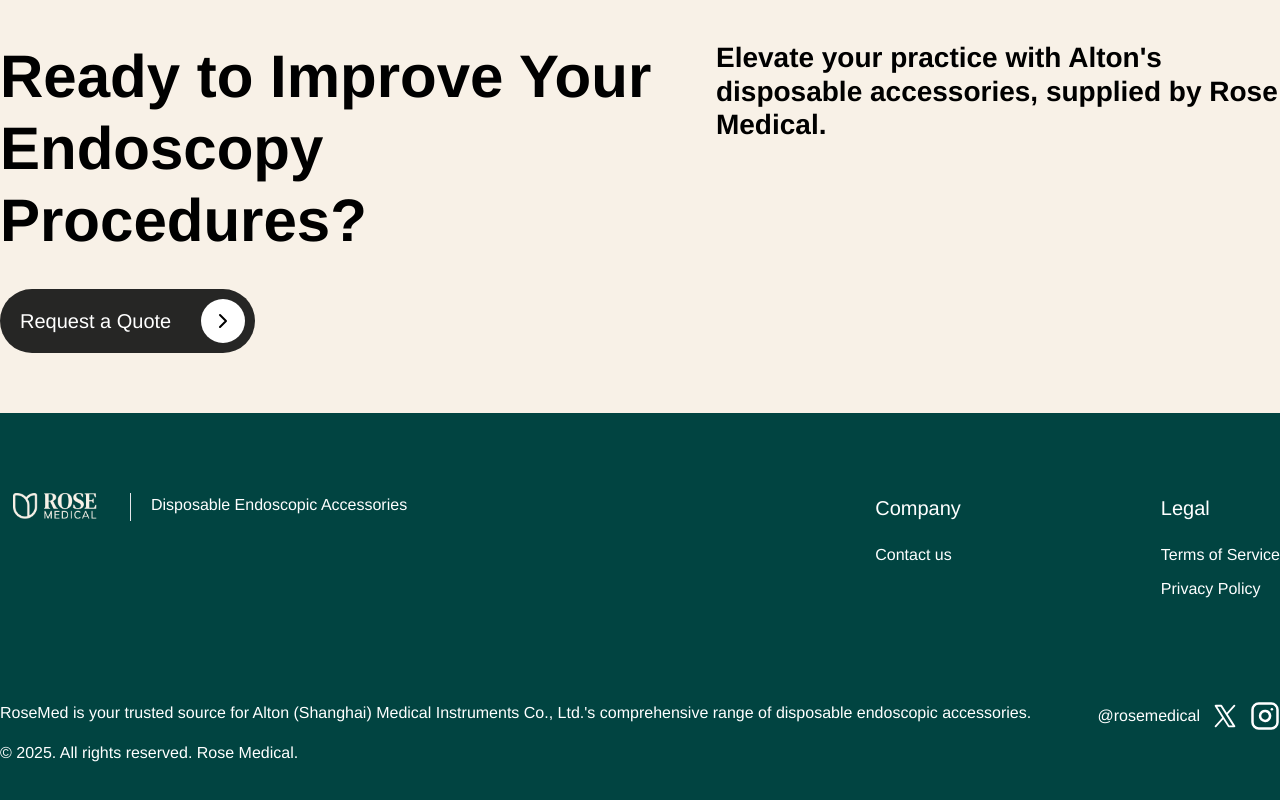
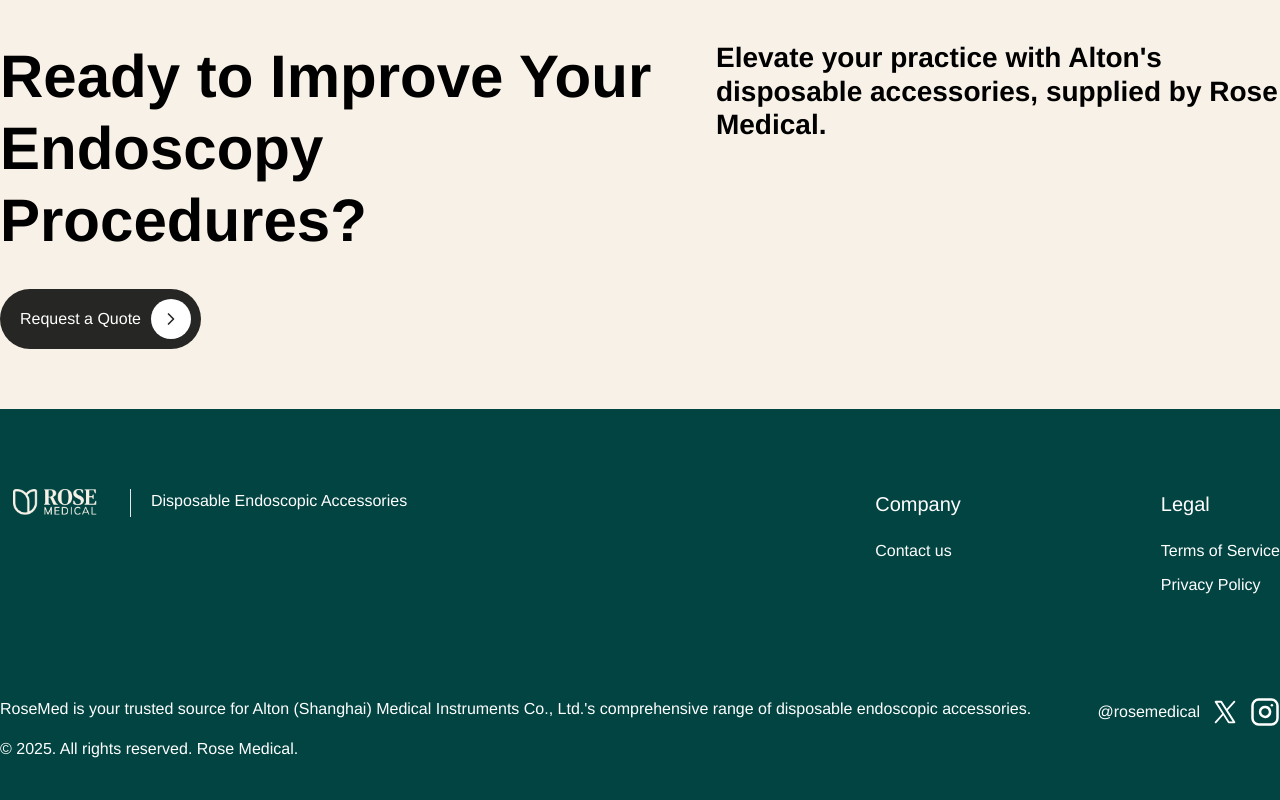
Before and after one commit to NikKowPHP/medical, a Next.js app: page /contact in a window 1280 px wide. Shown: the part 758-1558 px from the top of the page. Built offline with nearby package versions, Linux system fonts and the light colour scheme; no server answers.

Commit message:
complete generic button

```diff
--- a/src/components/sections/cta-section.tsx
+++ b/src/components/sections/cta-section.tsx
@@ -1,5 +1,4 @@
-import { ChevronRight } from "lucide-react";
-import Link from "next/link";
+import { MotionButton } from "../ui/motion-button";
 
 export const CtaSection = () => {
   return (
@@ -16,15 +15,8 @@
               Ready to Improve Your Endoscopy Procedures?
             </h2>
             <div className="flex items-center justify-start">
-              <Link
-                href="/products"
-                className="flex items-center justify-between gap-[30px]  text-white  text-[18px] md:text-[20px] bg-[#262625] rounded-full  pl-[20px] pr-[10px] py-[10px]"
-              >
-                <span>Request a Quote</span>
-                <div className="p-[10px] bg-white rounded-full">
-                  <ChevronRight className="w-6 h-6 text-black" />
-                </div>
-              </Link>
+              <MotionButton href="/products" text="Request a Quote" variant="ctaBlack"/>
+
             </div>
           </div>
           <h3 className="text-[20px] md:text-[28px] font-bold text-black leading-[1.2] ">
--- a/src/components/sections/products-section.client.tsx
+++ b/src/components/sections/products-section.client.tsx
@@ -7,6 +7,7 @@
 import { Tag } from "@/components/ui/tag/tag";
 import { ChevronRight } from "lucide-react";
 import { motion, useScroll, useTransform } from "framer-motion";
+import { MotionButton } from "../ui/motion-button";
 
 
 
@@ -120,18 +121,22 @@
           </div>
 
           <div className="flex flex-wrap  gap-[10px]">
-            <Link
+            <MotionButton href="/contact" text="Request a Quote" variant="cta"/>
+            {/* <Link
               href="/contact"
               className="flex items-center gap-[10px] text-white  text-[16px] bg-[#014441] rounded-full  pl-[20px] pr-[10px] py-[15px]"
             >
               Request a Quote <ChevronRight className="w-6 h-6" />
-            </Link>
-            <Link
+            </Link> */}
+
+
+            <MotionButton href={product.pdf_url} text="Download Product Brochure" variant="black"/>
+            {/* <Link
               href={product.pdf_url}
               className="flex items-center gap-[10px] text-white  text-[16px] bg-[black] rounded-full  pl-[20px] pr-[10px] py-[15px]"
             >
               Download Product Brochure <ChevronRight className="w-6 h-6" />
-            </Link>
+            </Link> */}
           </div>
         </div>
       </div>
--- a/src/components/ui/motion-button.tsx
+++ b/src/components/ui/motion-button.tsx
@@ -7,7 +7,7 @@
 type MotionButtonProps = {
   href: string
   text: string
-  variant?: 'cta' | 'outline' | 'ghost'
+  variant?: 'cta' | 'outline' | 'ghost' | 'black' | 'ctaBlack'
   className?: string
   iconClassName?: string
   showChevron?: boolean
@@ -23,16 +23,20 @@
 }: MotionButtonProps) {
   // Base variants for styling
   const variants = {
-    cta: "text-white text-[16px] bg-[#014441] rounded-full pl-[20px] pr-[10px] py-[15px]  hover:border-gray-500",
+    cta: "text-white text-[16px] bg-[#014441] rounded-full pl-[20px] pr-[10px] py-[15px] hover:border-gray-500",
     outline: "text-[#014441] text-[16px] bg-white border border-[#C3C4C5] rounded-full pl-[20px] pr-[10px] py-[15px]",
-    ghost: "text-[#575757] text-[16px] bg-transparent rounded-full pl-[20px] pr-[10px] py-[15px]"
+    ghost: "text-[#575757] text-[16px] bg-transparent rounded-full pl-[20px] pr-[10px] py-[15px]",
+    black: "text-white text-[16px] bg-black rounded-full pl-[20px] pr-[10px] py-[15px] hover:border-gray-500",
+    ctaBlack: "text-white text-[16px] bg-[#262625] rounded-full pl-[20px] pr-[10px] py-[10px] hover:border-gray-500"
   }
 
   // Icon colors based on variant
   const iconColors = {
     cta: "text-white",
     outline: "text-[#b7b7b8]",
-    ghost: "text-[#575757]"
+    ghost: "text-[#575757]",
+    black: "text-white",
+    ctaBlack: "text-[#262625]" // Changed to match ctaBlack background
   }
 
   const baseClassName = variants[variant]
@@ -47,11 +51,20 @@
         whileTap={{ scale: 0.97 }}
         variants={{
           rest: { scale: 1 },
-          hover: { scale: variant === 'cta' ? 0.95 : 0.98 , border: variant === 'outline' ? 'border-gray-700' : 'border-transparent' }
+          hover: {
+            scale: variant === 'cta' ? 0.95 : 0.98,
+            border: variant === 'outline' ? 'border-gray-700' : 'border-transparent'
+          }
         }}
       >
         <span>{text}</span>
         {showChevron && (
+          variant === 'ctaBlack' ? (
+            <motion.div
+              className="p-[10px] bg-white rounded-full"
+              whileHover={{ scale: 1.1 }}
+              transition={{ type: "spring", stiffness: 300 }}
+            >
               <motion.div
                 className="relative w-[20px] h-[20px] overflow-hidden"
                 variants={{
@@ -80,6 +93,37 @@
                   <ChevronRight className={`w-full h-full ${chevronClassName}`} />
                 </motion.div>
               </motion.div>
+            </motion.div>
+          ) : (
+            <motion.div
+              className="relative w-[20px] h-[20px] overflow-hidden"
+              variants={{
+                rest: {},
+                hover: {}
+              }}
+            >
+              <motion.div
+                className="absolute inset-0 flex items-center"
+                variants={{
+                  rest: { x: 0 },
+                  hover: { x: "100%" }
+                }}
+                transition={{ type: "tween", duration: 0.3 }}
+              >
+                <ChevronRight className={`w-full h-full ${chevronClassName}`} />
+              </motion.div>
+              <motion.div
+                className="absolute inset-0 flex items-center"
+                variants={{
+                  rest: { x: "-100%", opacity: 0 },
+                  hover: { x: 0, opacity: 1 }
+                }}
+                transition={{ type: "tween", duration: 0.3 }}
+              >
+                <ChevronRight className={`w-full h-full ${chevronClassName}`} />
+              </motion.div>
+            </motion.div>
+          )
         )}
       </motion.div>
     </Link>
```
Lines whose indentation alone changed are shown as unchanged.
